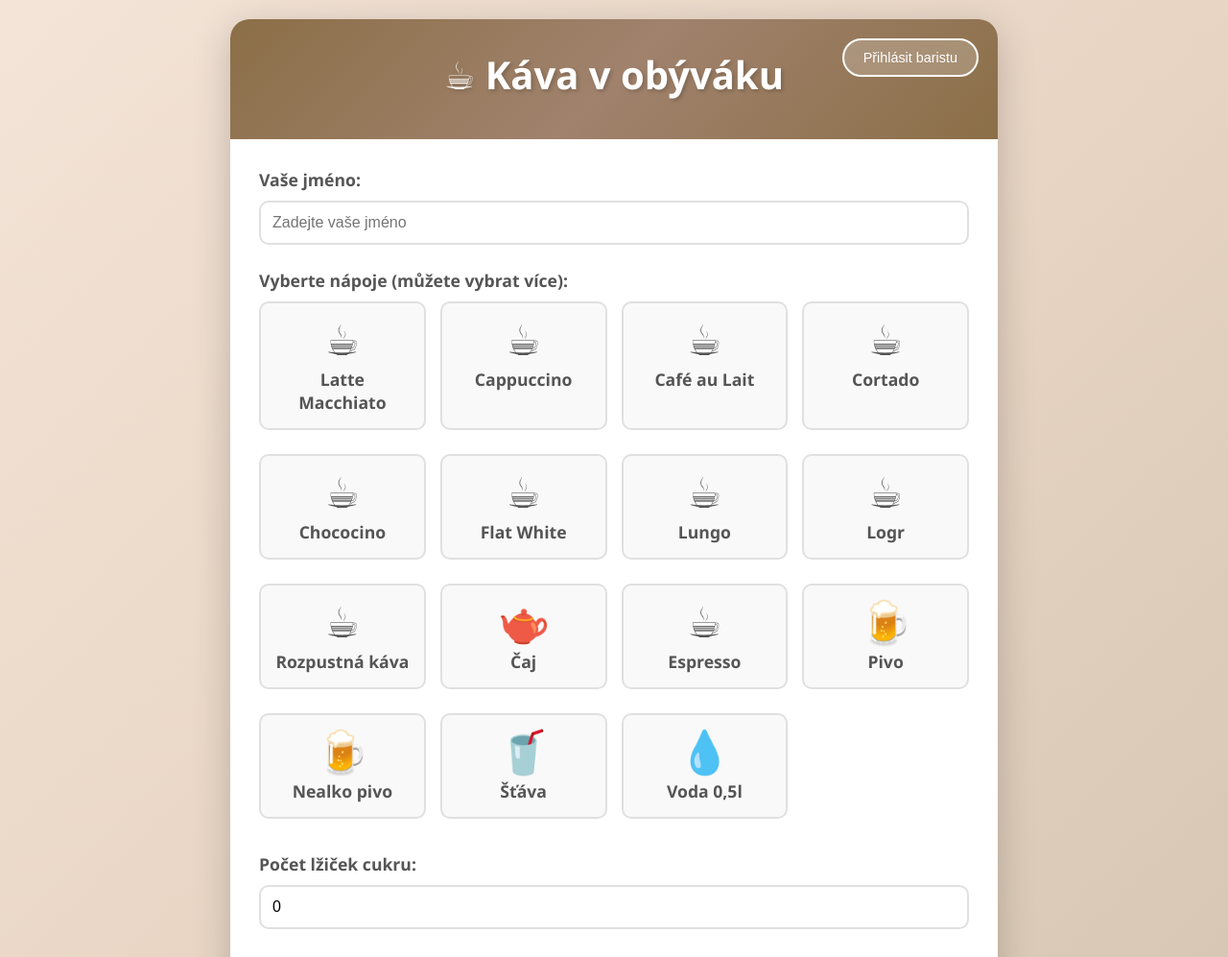
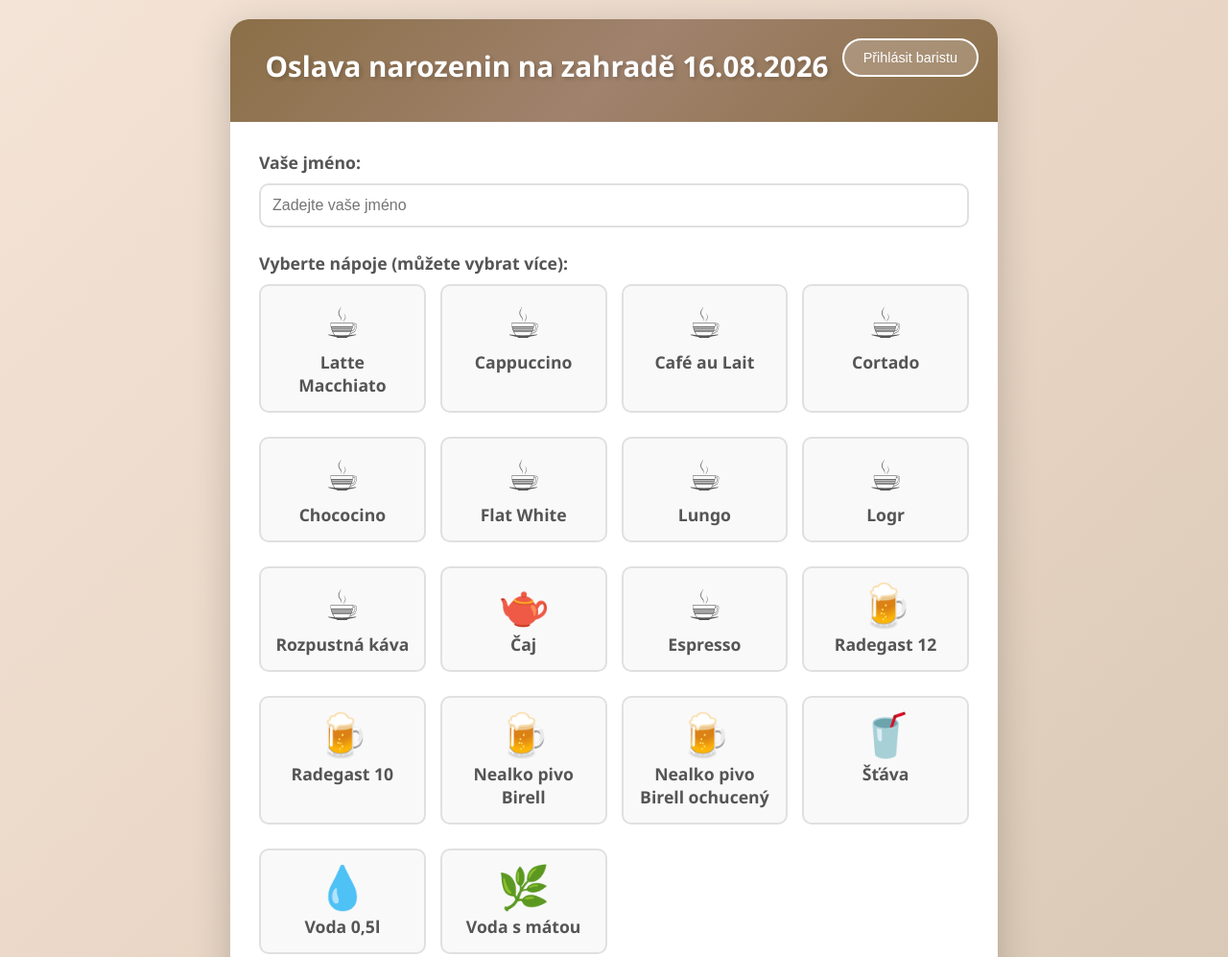
Before and after one commit to ocerny17-lgtm/kava-objednavky, a website: page public/index.html in a window 1280 px wide. Shown: the top 997 px of the page at 96% size. Drawn offline with Linux system fonts and the light colour scheme; no server answers.

Commit message:
Update drinks menu and birthday party title for 16.08.2026.

```diff
--- a/public/index.html
+++ b/public/index.html
@@ -3,13 +3,13 @@
 <head>
     <meta charset="UTF-8">
     <meta name="viewport" content="width=device-width, initial-scale=1.0">
-    <title>Káva v obýváku</title>
+    <title>Oslava narozenin na zahradě 16.08.2026</title>
     <link rel="stylesheet" href="style.css">
 </head>
 <body>
     <div class="container">
         <header>
-            <h1>☕ Káva v obýváku</h1>
+            <h1>Oslava narozenin na zahradě 16.08.2026</h1>
             <button id="baristaLoginBtn" class="barista-btn">Přihlásit baristu</button>
         </header>
 
@@ -142,14 +142,24 @@
                             <span>Espresso</span>
                         </label>
                         <label class="coffee-option">
-                            <input type="checkbox" name="drinks" value="Pivo" data-no-milk="true">
+                            <input type="checkbox" name="drinks" value="Radegast 12" data-no-milk="true">
                             <div class="coffee-image">🍺</div>
-                            <span>Pivo</span>
+                            <span>Radegast 12</span>
                         </label>
                         <label class="coffee-option">
-                            <input type="checkbox" name="drinks" value="Nealko pivo" data-no-milk="true">
+                            <input type="checkbox" name="drinks" value="Radegast 10" data-no-milk="true">
                             <div class="coffee-image">🍺</div>
-                            <span>Nealko pivo</span>
+                            <span>Radegast 10</span>
+                        </label>
+                        <label class="coffee-option">
+                            <input type="checkbox" name="drinks" value="Nealko pivo Birell" data-no-milk="true">
+                            <div class="coffee-image">🍺</div>
+                            <span>Nealko pivo Birell</span>
+                        </label>
+                        <label class="coffee-option">
+                            <input type="checkbox" name="drinks" value="Nealko pivo Birell ochucený" data-no-milk="true">
+                            <div class="coffee-image">🍺</div>
+                            <span>Nealko pivo Birell ochucený</span>
                         </label>
                         <label class="coffee-option">
                             <input type="checkbox" name="drinks" value="Šťáva" data-no-milk="true">
@@ -160,6 +170,11 @@
                             <input type="checkbox" name="drinks" value="Voda 0,5l" data-no-milk="true">
                             <div class="coffee-image">💧</div>
                             <span>Voda 0,5l</span>
+                        </label>
+                        <label class="coffee-option">
+                            <input type="checkbox" name="drinks" value="Voda s mátou" data-no-milk="true">
+                            <div class="coffee-image">🌿</div>
+                            <span>Voda s mátou</span>
                         </label>
                     </div>
                 </div>
--- a/public/style.css
+++ b/public/style.css
@@ -30,9 +30,11 @@ header {
 }
 
 header h1 {
-    font-size: 2.5em;
+    font-size: 1.85em;
+    line-height: 1.25;
     margin-bottom: 10px;
     text-shadow: 2px 2px 4px rgba(0, 0, 0, 0.2);
+    padding-right: 140px;
 }
 
 .subtitle {
@@ -561,7 +563,8 @@ input[type="password"]:focus {
 /* Responsive Design */
 @media (max-width: 768px) {
     header h1 {
-        font-size: 2em;
+        font-size: 1.45em;
+        padding-right: 0;
     }
 
     .subtitle {
@@ -603,6 +606,6 @@ input[type="password"]:focus {
     }
 
     header h1 {
-        font-size: 1.8em;
+        font-size: 1.25em;
     }
 }
```
